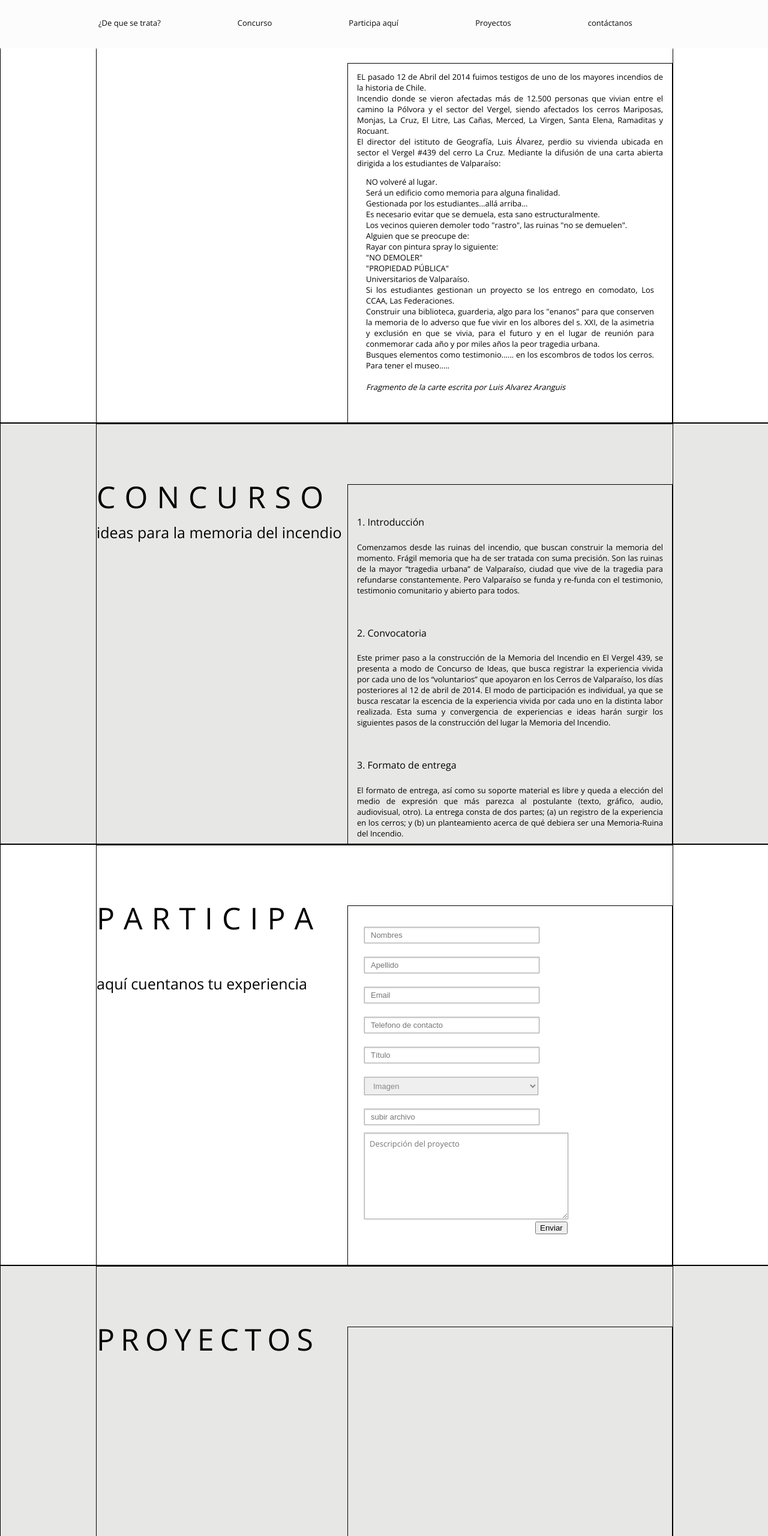
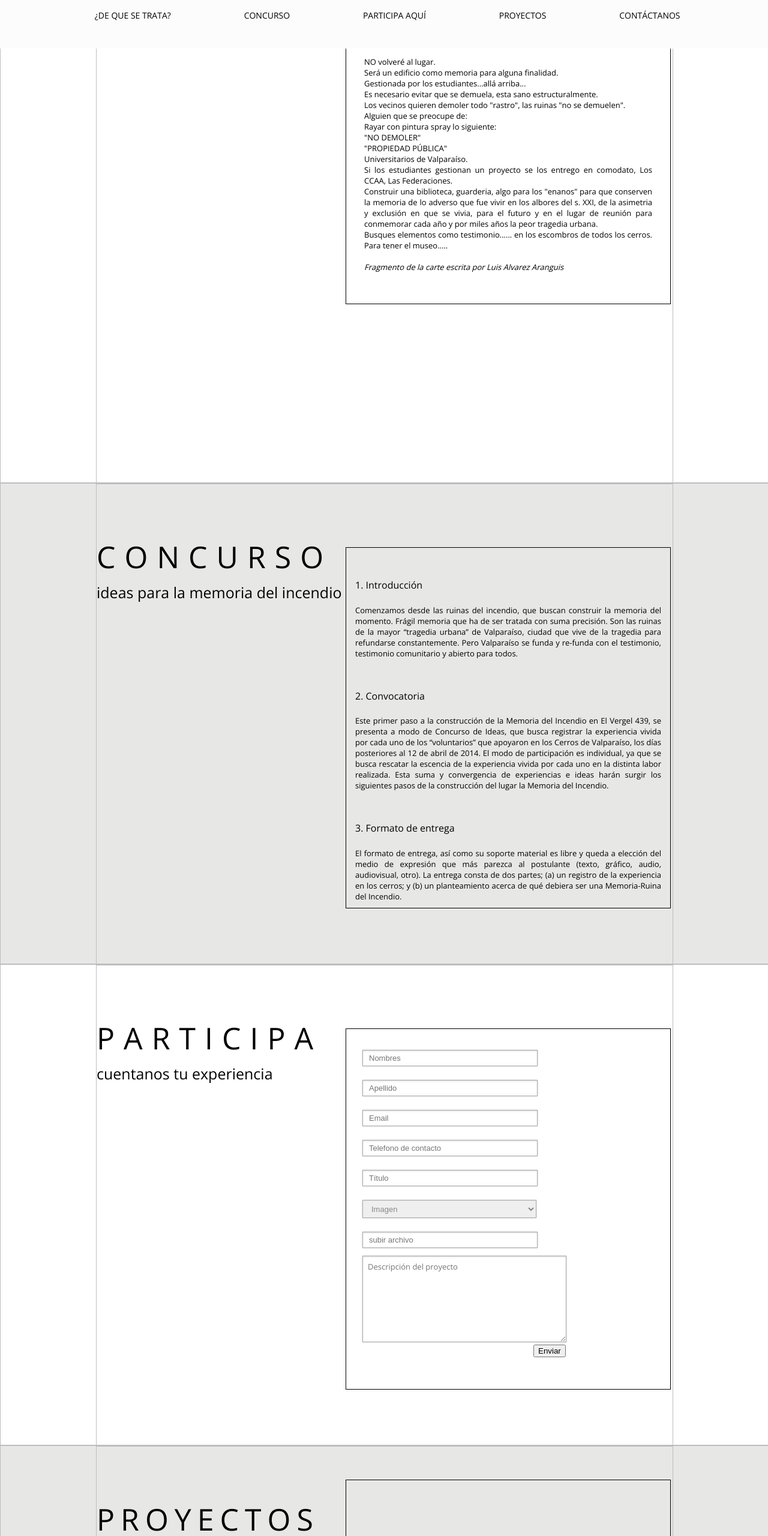
Before and after one commit to ingrid-cespedes/incendiovalpoweb, a plain HTML site: page index.html in a window 1280 px wide. Shown: the top 2560 px of the page at 60% size. Drawn offline with nearby package versions, Linux system fonts and the light colour scheme.

Commit message:
eliminé el float

```diff
--- a/css/cascada.css
+++ b/css/cascada.css
@@ -5,7 +5,7 @@ body{
 }
 header{
 	max-width: 100%;
-	height: 15%;
+	height: 40%;
 	margin: 0 auto;
 	padding-bottom: 3px;
 
@@ -28,35 +28,35 @@ header{
  	list-style: none;
  	display:inline-block;
  	padding: 0 0%;
- 	margin:0 0 0 10%;
+ 	margin:0 0% 0 9.5%;
  	z-index: 1;
 
 
 }
-#nav ul li a {
+#nav ul li a{
 	font-family: 'Open Sans', 'sans-serif';
- 	font-weight:400;
- 	font-size: 16px;
- 	color: rgba(10,10,10.4);
+ 	font-weight:bold 700;
+ 	font-size: 14px;
+ 	color: black;
  	text-decoration: none;
-
+	z-index: 1;
+	text-transform: uppercase;
 }
-ul li a p:hover{
-	color:#8A0829;
+#nav ul li a:hover{
+	color:#BDBDBD;
 
 }
 
 .color1{
 	width: 100%;
-	height: 700px;
-
-	border:solid 1px black;
+	height: 800px;
+	border:solid 1px #BDBDBD;
 }
 .color2{
 	width: 100%;
-	height: 700px;
+	height: 800px;
 	background-color:rgba(20,20,10,.1);
-	border:solid 1px black;
+	border:solid 1px #BDBDBD;
 }
 
 .contenedor{
@@ -66,27 +66,27 @@ ul li a p:hover{
 }
 .intro{
 	width: 960px;
-	height: 700px;
+	height: 800px;
 	margin: 0 auto;
-	border:solid 1px black;
+	border:solid 1px #BDBDBD;
 }
 .concurso{
 	width: 960px;
-	height: 700px;
+	height: 800px;
 	margin: 0 auto;
-	border:solid 1px black;
+	border:solid 1px #BDBDBD;
 }
 .formulario{
 	width: 960px;
-	height: 700px;
+	height: 800px;
 	margin: 0 auto;
-	border:solid 1px black;
+	border:solid 1px #BDBDBD;
 }
 .galeria{
 	width: 960px;
-	height: 700px;
+	height: 800px;
 	margin: 0 auto;
-	border:solid 1px black;
+	border:solid 1px #BDBDBD;
 }
 
 footer{
@@ -160,11 +160,11 @@ p{
 .flotarderecha{
 	width: 510px;
 	height: 600px;
-	float: right;
+	left: 415px;
 	position: relative;
-	top:100px;
+	top:-100px;
 	padding:0 15px;
-  border:solid 1px black;
+  	border:solid 1px black;
 }
 
 /**área del FORMULARIO**/
@@ -311,7 +311,33 @@ p{
 	.galeria{
 		width: 90%;
 	}
+	span.h1{
+  		font-size: 25px;
+  		letter-spacing: 6px;
+		}
+
+	span.h2{
+		font-size: 25px;
+  		letter-spacing: 5px;
+	}
+	h3{
+	  font-weight: 300;
+	  font-size: 14px;
+	  line-height: 15px;
+	}
+	.flotarderecha{
+	width: 320px;
+	height: 600px;
+	float: center;
+	padding:0 0px;
+  	border:solid 1px black;
+	}
+	.cita{
+	width: 320px;
+  	font-size: 11px;
+}
 	footer{
 		width:100%;
 	}
+
 }
--- a/index.html
+++ b/index.html
@@ -5,15 +5,16 @@
 		<link type="text/css" rel="stylesheet"  href="css/cascada.css">
 		<link href='http://fonts.googleapis.com/css?family=Open+Sans:400,300,700' rel='stylesheet' type='text/css'>
 	</head>
+
 	<body>
 		<header>
 			<div id="nav">
 				<ul>
-					<li><a href="#paso1" id="introducción" nombre="1"><p>¿De que se trata?</p></a></li>
-					<li><a href="#paso2" id="concurso" nombre="2"><p>Concurso</p></a></li>
-					<li><a href="#paso3" id="participa" nombre="3"><p>Participa aquí</p></a></li>
-					<li><a href="#paso4" id="participa" nombre="4"><p>Proyectos</p></a></li>
-					<li><a href="#paso5" id="participa" nombre="4"><p>contáctanos</p></a></li>
+					<li><a href="#paso1" id="introducción" nombre="1">¿De que se trata?</a></li>
+					<li><a href="#paso2" id="concurso" nombre="2">Concurso</a></li>
+					<li><a href="#paso3" id="participa" nombre="3">Participa aquí</a></li>
+					<li><a href="#paso4" id="participa" nombre="4">Proyectos</a></li>
+					<li><a href="#paso5" id="participa" nombre="4">contáctanos</a></li>
 				</ul>
 			</div>
 		</header>
@@ -115,11 +116,12 @@
 					</div>
 				</div>
 			</div>
+
 			<div id="paso3">
 				<div class="color1">
 					<div class="formulario">
-						<h3><span class="h1">Participa <br></span> <br>
-						 aquí cuentanos tu experiencia </h3>
+						<h3><span class="h1">Participa </span> <br>
+						 cuentanos tu experiencia </h3>
 						<div class="flotarderecha">
 							<form class="contactform" action="#" method="post">
 							    <ul>
```
